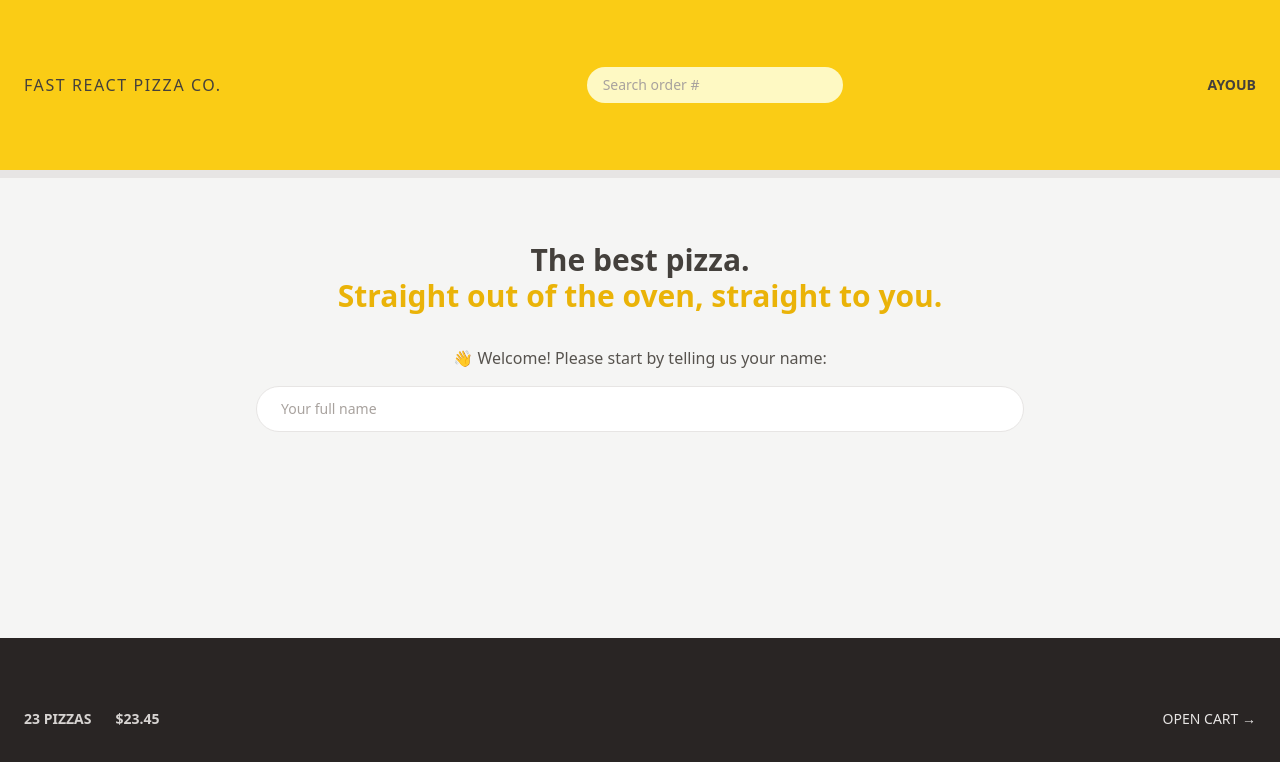
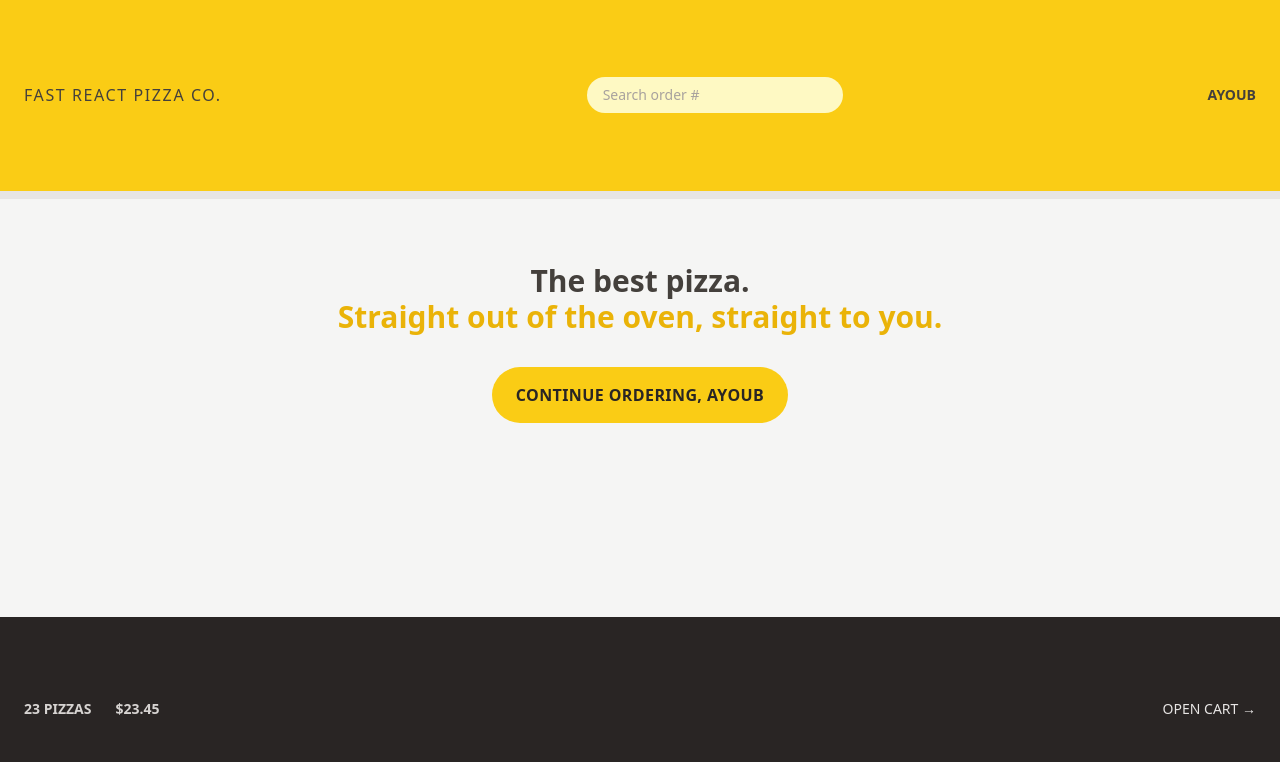
Before and after one commit to Ayoub-45/fast-react-pizza, a React (Vite) app: page / in a window 1280 px wide. Shown: the top 762 px of the page. Built offline with nearby package versions, Linux system fonts and the light colour scheme.

Commit message:
Update the user state

```diff
--- a/src/features/cart/Cart.jsx
+++ b/src/features/cart/Cart.jsx
@@ -1,6 +1,7 @@
-import { Link } from 'react-router-dom';
+ import { Link } from 'react-router-dom';
 import LinkButton from '../../ui/LinkButton';
 import Button from '../../ui/Button';
+import {userSelector} from "react-router-dom"
 const fakeCart = [
   {
     pizzaId: 12,
@@ -24,14 +25,14 @@ const fakeCart = [
     totalPrice: 15,
   },
 ];
-
 function Cart() {
   const cart = fakeCart;
+  const username=userSelector(state=>state.user.username);
 
   return (
     <div>
       <LinkButton to="/menu" >&larr; Back to menu</LinkButton>
-      <h2>Your cart, %NAME%</h2>
+      <h2>Your cart, {username}</h2>
 
       <div>
         <Button to="/order/new">Order pizzas</Button>
--- a/src/features/order/CreateOrder.jsx
+++ b/src/features/order/CreateOrder.jsx
@@ -1,4 +1,4 @@
-
+import { userSelector } from "react-redux/es/hooks/useSelector";
 import { Form, redirect, useActionData, useNavigation } from "react-router-dom";
 import { createOrder } from "../../services/apiRestaurant";
 import Button from "../../ui/Button";
@@ -7,7 +7,6 @@ const isValidPhone = (str) =>
   /^\+?\d{1,4}?[-.\s]?\(?\d{1,3}?\)?[-.\s]?\d{1,4}[-.\s]?\d{1,4}[-.\s]?\d{1,9}$/.test(
     str,
   );
-
 const fakeCart = [
   {
     pizzaId: 12,
@@ -38,6 +37,7 @@ function CreateOrder() {
   const navigation = useNavigation();
   const isSubmitting = navigation.state === "submitting";
   const formErrors = useActionData();
+  const username=userSelector(state=>state.user.username);
   return (
     <div className="px-4 py-4">
       <h2 className="text-xl font-semibold mb-8">Ready to order? Let's go!</h2>
@@ -47,7 +47,7 @@ function CreateOrder() {
           <label className="sm:basis-40">First Name</label>
 
           <div className="grow">
-          <input type="text" className="focus-outline-none w-full rounded-full border border-stone-200 px-4 py-2 text-sm transition-all duration-300 placeholder:text-stone-400 focus:ring focus:ring-yellow-400 md:px-6 md:py-3" name="customer" required />
+          <input type="text" className="focus-outline-none w-full rounded-full border border-stone-200 px-4 py-2 text-sm transition-all duration-300 placeholder:text-stone-400 focus:ring focus:ring-yellow-400 md:px-6 md:py-3" name="customer" required defaultValue={username} />
 
         </div>
         </div>
--- a/src/features/user/CreateUser.jsx
+++ b/src/features/user/CreateUser.jsx
@@ -1,10 +1,18 @@
 import { useState } from "react";
 import Button from "../../ui/Button";
+import { useDispatch  } from "react-redux";
+import {updateName} from "./userSlice"
+import {useNavigate} from "react-router-dom"
 function CreateUser() {
   const [username, setUsername] = useState("");
-
+  const dispatch=useDispatch();
+  const navigate=useNavigate();
   function handleSubmit(e) {
     e.preventDefault();
+    if (!username) return;
+    dispatch(updateName(username));
+    setUsername("");
+
   }
 
   return (
--- a/src/ui/Home.jsx
+++ b/src/ui/Home.jsx
@@ -1,5 +1,8 @@
+import { useSelector } from "react-redux";
 import CreateUser from "../features/user/CreateUser";
+import Button from "./Button";
 function Home() {
+  const username=useSelector(state=>state.user.username);
   return (
     <div className="my-10 text-center sm:my-16">
       <h1 className=" mb-8 text-xl font-semibold text-stone-700 md:text-3xl">
@@ -9,7 +12,11 @@ function Home() {
           Straight out of the oven, straight to you.
         </span>
       </h1>
-      <CreateUser />
+      {
+        username===""?
+        <CreateUser />:<Button to="/menu" type="primary">Continue ordering, {username}</Button>
+
+      }
     </div>
   );
 }
```
